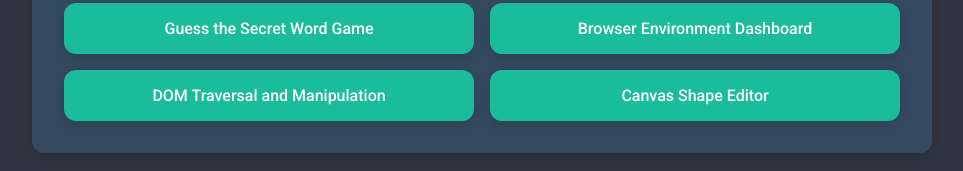
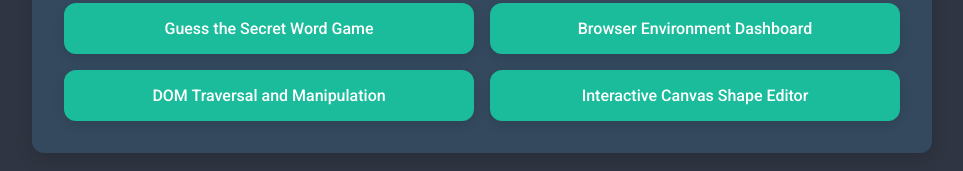
Before and after one commit to Micoyy789/Student-Profile, a plain HTML site: page index.html in a window 1280 px wide. Shown: the part 559-730 px from the top of the page, without its empty margins (158-1121 px from the left). Drawn offline with Linux system fonts and the light colour scheme.

Commit message:
Update index.html

```diff
--- a/index.html
+++ b/index.html
@@ -170,7 +170,7 @@
       <a href="https://micoyy789.github.io/Word-Guessing-Game/" target="_blank">Guess the Secret Word Game</a>
       <a href="https://micoyy789.github.io/Browser-Environment-Dashboard/" target="_blank">Browser Environment Dashboard</a>
       <a href="https://micoyy789.github.io/Interactive-DOM-Traversal-and-Manipulation/" target="_blank">DOM Traversal and Manipulation</a>
-      <a href="https://micoyy789.github.io/Interactive-Canvas-Shape-Editor/" target="_blank">Canvas Shape Editor</a>
+      <a href="https://micoyy789.github.io/Interactive-Canvas-Shape-Editor/" target="_blank">Interactive Canvas Shape Editor</a>
     </div>
   </div>
 </body>
```
